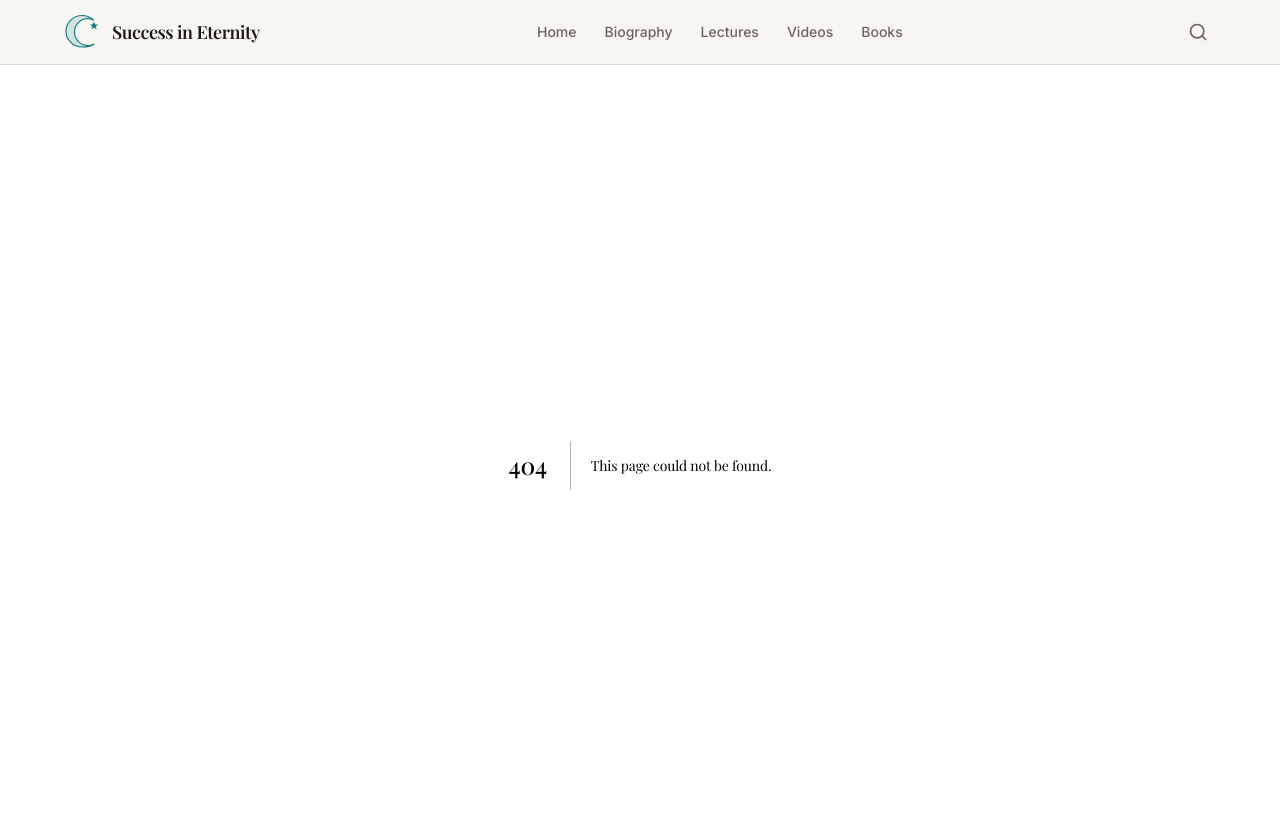
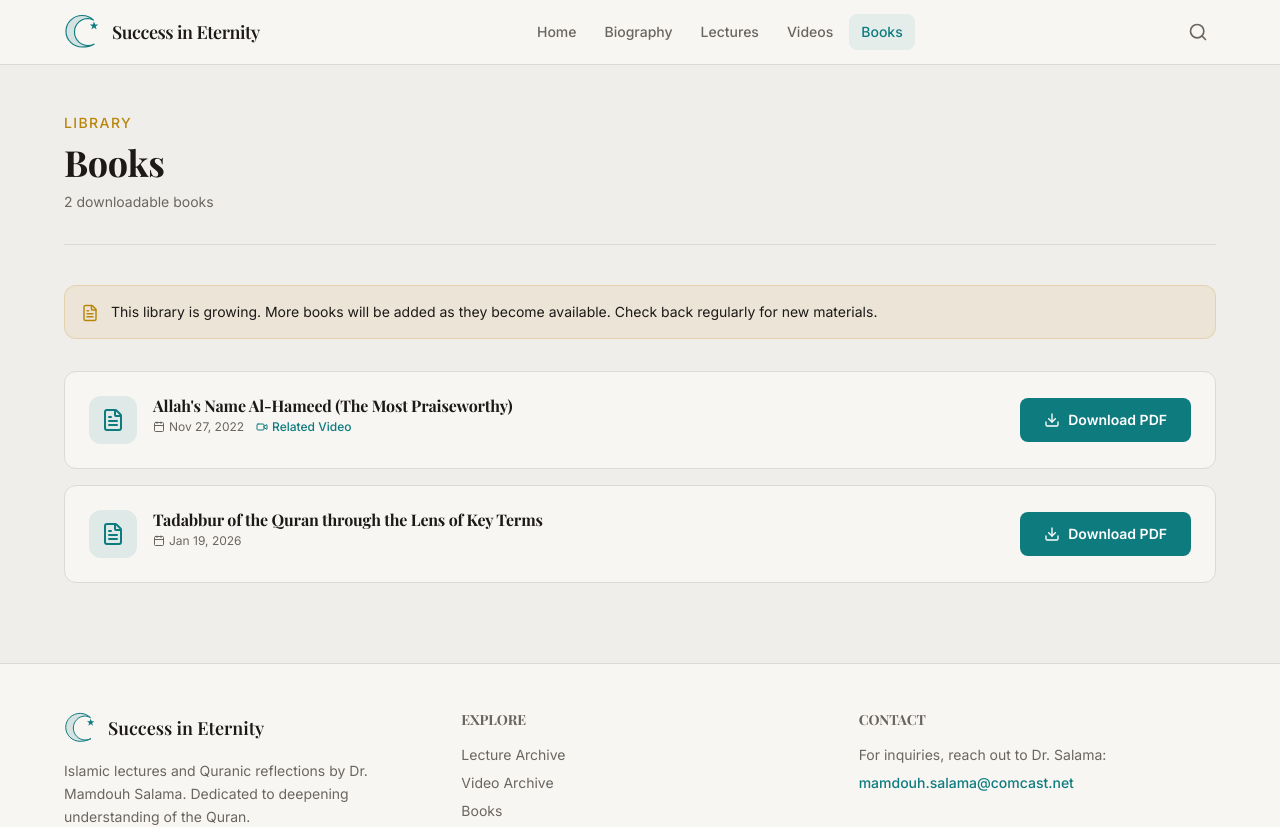
Before and after one commit to mamdouh-salama/Success_in_eternity, a Next.js app: page /books in a window 1280 px wide. Before the commit this address had no page. Shown: the top 827 px of the page. Built offline with nearby package versions, Linux system fonts and the light colour scheme.

Commit message:
Rename /pdfs route to /books with redirect

```diff
--- a/next.config.ts
+++ b/next.config.ts
@@ -1,7 +1,15 @@
 import type { NextConfig } from "next";
 
 const nextConfig: NextConfig = {
-  /* Vercel handles Next.js deployment natively — no special config needed */
+  async redirects() {
+    return [
+      {
+        source: '/pdfs',
+        destination: '/books',
+        permanent: true,
+      },
+    ];
+  },
 };
 
 export default nextConfig;
--- a/src/app/page.tsx
+++ b/src/app/page.tsx
@@ -167,7 +167,7 @@ export default function HomePage() {
               color: 'var(--color-teal)',
             },
             {
-              href: '/pdfs',
+              href: '/books',
               icon: FileText,
               title: 'Books',
               desc: 'Downloadable books and written materials',
--- a/src/components/Footer.tsx
+++ b/src/components/Footer.tsx
@@ -40,7 +40,7 @@ export default function Footer() {
                 {[
                   { href: '/lectures', label: 'Lecture Archive' },
                   { href: '/videos', label: 'Video Archive' },
-                  { href: '/pdfs', label: 'Books' },
+                  { href: '/books', label: 'Books' },
                   { href: '/biography', label: 'About Dr. Salama' },
                   { href: '/search', label: 'Search' },
                 ].map((link) => (
--- a/src/components/Header.tsx
+++ b/src/components/Header.tsx
@@ -11,7 +11,7 @@ const navLinks = [
   { href: '/biography', label: 'Biography' },
   { href: '/lectures', label: 'Lectures' },
   { href: '/videos', label: 'Videos' },
-  { href: '/pdfs', label: 'Books' },
+  { href: '/books', label: 'Books' },
 ];
 
 export default function Header() {
```
Also changed, not shown: src/app/books/page.tsx (renamed from src/app/pdfs/page.tsx).
